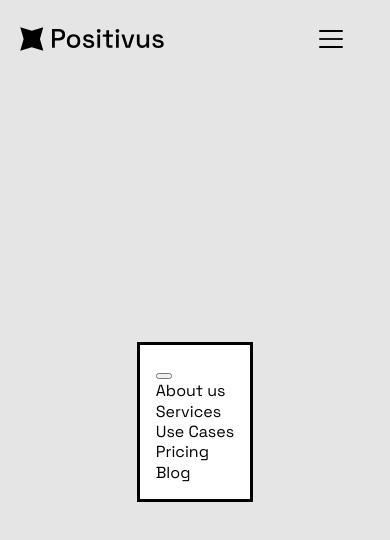
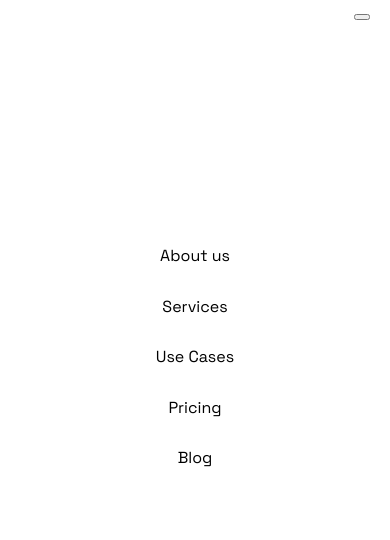
Before and after one commit to szhaslandev/positivus, a website built with Vite: page index.html in a window 390 px wide. Both pictures are taken after a click on the button "Open navigation menu". Built offline with nearby package versions, Linux system fonts and the light colour scheme.

Commit message:
style: add mobile overlay styles

```diff
--- a/src/styles/components/_index.scss
+++ b/src/styles/components/_index.scss
@@ -1,2 +1,3 @@
 @forward 'button';
 @forward 'burger-button';
+@forward 'mobile-overlay';
--- /dev/null
+++ b/src/styles/components/_mobile-overlay.scss
@@ -0,0 +1,27 @@
+@use '../helpers' as *;
+
+.mobile-overlay {
+  width: 100%;
+  height: 100%;
+  margin: 0;
+  padding: 14px 20px;
+  border: none;
+
+  &:modal {
+    max-width: 100%;
+    max-height: 100%;
+  }
+
+  &__close-button-wrapper {
+    display: flex;
+    justify-content: end;
+  }
+
+  &__list {
+    @include flex-center;
+
+    flex-direction: column;
+    row-gap: 30px;
+    min-height: 80vh;
+  }
+}
```
